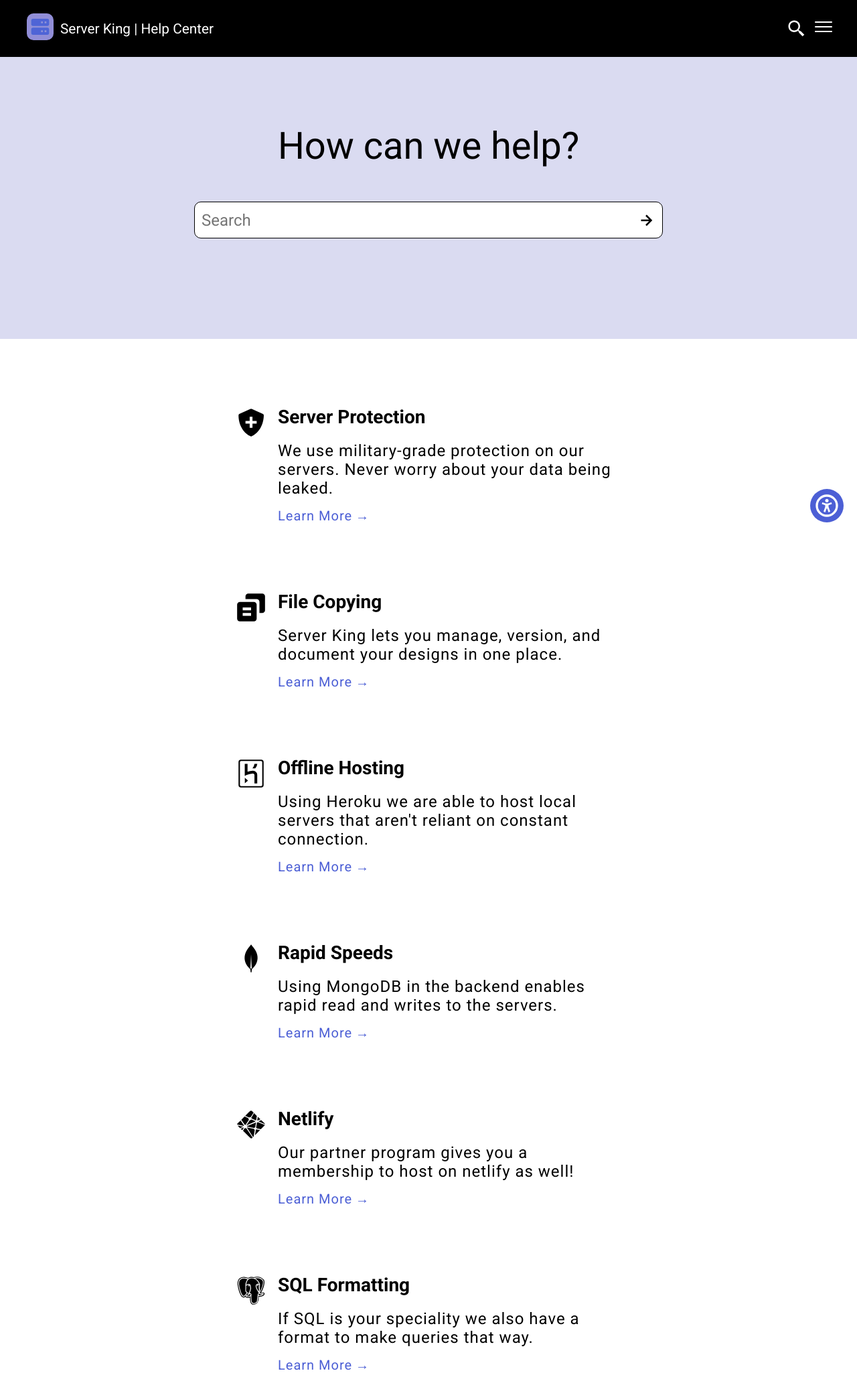
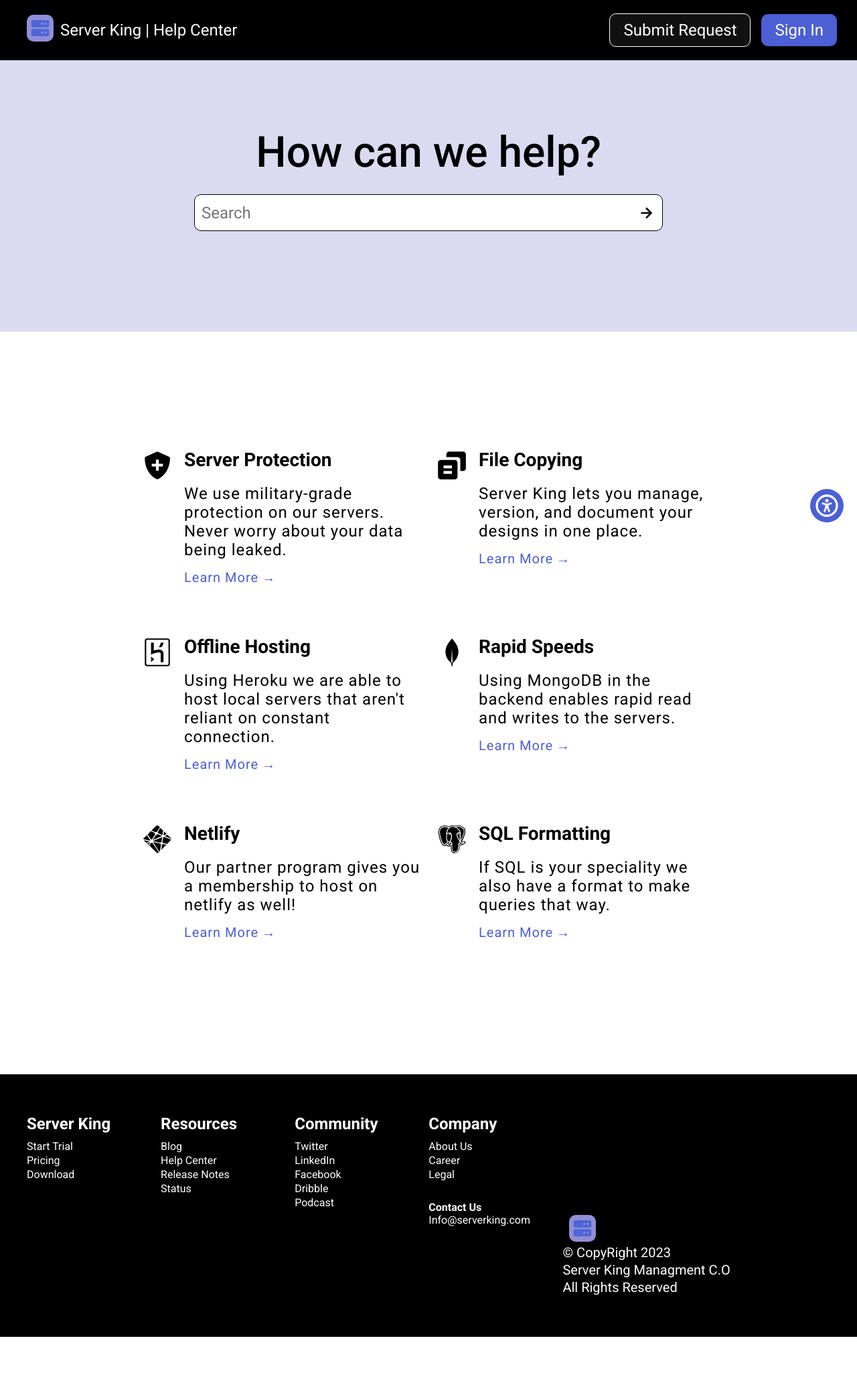
Before and after one commit to DavidBThomp/Frontend-Practice, a plain HTML site: page Abstract/index.html in a window 1280 px wide. Shown: the top 2053 px of the page at 67% size. After the commit the page ends 1996 px from the top, so only its background shows below. Drawn offline with Linux system fonts and the light colour scheme.

Commit message:
Abstract Completed

```diff
--- a/Abstract/index.html
+++ b/Abstract/index.html
@@ -6,10 +6,7 @@
     https://www.frontendpractice.com/projects/abstract
 
     For me:
-    Site needs to be respsonsive and Mobile First Built
-        This inlcudes Hamburger Menu
-    Make sure Enter Button works to search
-
+    Make sure Enter Button works to search X
     Arrow Button on Search doesn't change color
  -->
 
@@ -50,6 +47,13 @@
                         <img src="./assets/hamIcon.svg" alt="" class="rightIcons">
                     </a>
                 </div>
+
+                <div class="navButtons">
+                    <ul>
+                        <li><a href="#" class=""><button>Submit Request</button></a></li>
+                        <li><a href="#"><button id="signIn">Sign In</button></a></li>
+                    </ul>
+                </div>
             </div>
             <div class="navBarLinks">
                 <ul>
@@ -63,7 +67,7 @@
     <main>
         <section class="searchSection">
             <h1>How can we help?</h1>
-            <form action="" method="post" class="posRel">
+            <form action="" method="post" class="posRel" onsubmit="return false">
                 <div>
                     <label for="serachHelp"></label>
                     <input type="search" name="serachHelp" id="searchHelp" placeholder="Search">
@@ -153,6 +157,7 @@
                 <a href="#">Release Notes</a>
                 <a href="#">Status</a>
             </div>
+            <div class="footerSec"></div>
             <div class="footerSec">
                 <h3>
                     Community
@@ -175,10 +180,12 @@
             </div>
 
             <div id="copyRight">
-                <img src="./assets/bxs-server.svg" alt="" id="logo">
-                <p>&#169 CopyRight 2023</p>
-                <p>Server King Managment C.O</p>
-                <p>All Rights Reserved</p>
+                <div id="align-left">
+                    <img src="./assets/bxs-server.svg" alt="" id="logo">
+                    <p>&#169 CopyRight 2023</p>
+                    <p>Server King Managment C.O</p>
+                    <p>All Rights Reserved</p>
+                </div>
             </div>
         </div>
 
--- a/Abstract/style.css
+++ b/Abstract/style.css
@@ -267,7 +267,7 @@
 }
 
 .footerSec h3 {
-    font-size: 1.25rem;
+    font-size: 1.5rem;
     margin: 0 0 10px 0;
 }
 
@@ -286,6 +286,14 @@
 
 #copyRight {
     flex-grow: 1;
+}
+
+.footerSec:nth-child(3) {
+    display: none;
+}
+
+.navButtons {
+    display: none;
 }
 
 
@@ -325,11 +333,134 @@
         margin: 100px auto 0;
     }
 
-    footer .flex {
-        width: 50%
+    .footerSec {
+        flex: 33.3%;
+        margin: 0 0 30px 0;
+        flex-grow: 0;
     }
 
     #copyRight {
-        display: inline-block
+        /* align-self: flex-end; */
+        flex-grow: 0;
+        width: 33.3%
+    }
+
+    #copyRight #logo {
+        margin: 60px 0 0 0;
+    }
+
+    footer {
+        padding: 60px 40px;
     }
 }
+
+@media (min-width:1024px) {
+    nav {
+        font-size: 1.5rem;
+    }
+
+    .searchSection h1 {
+        font-size: 4rem;
+        font-weight: 500;
+        margin: 0 0 25px;
+    }
+
+    .itemsContainer .flex {
+        flex: 1 1 50%;
+        padding: 0 10px;
+        margin: 75px auto 0;
+    }
+
+    .itemsContainer {
+        flex-direction: row;
+        flex-wrap: wrap;
+        max-width: 900px;
+    }
+
+    footer {
+        margin: 200px 0 0 0;
+    }
+
+    .footerSec {
+        flex: 1;
+    }
+
+    .footerSec:nth-child(3) {
+        display: none;
+    }
+
+    #copyRight #logo {
+        margin: 150px 0 0 10px;
+    }
+
+    /* Remove Hamburger */
+    #rightNav {
+        display: none;
+    }
+
+    .navButtons {
+        display: inline-block;
+    }
+
+    .navButtons ul,
+    .navButtons button,
+    .navButtons li {
+        display: inline-block;
+        text-decoration: none;
+        background-color: black;
+        color: white;
+        list-style-type: none;
+        border: none;
+    }
+
+    .navButtons button {
+        background-color: #111;
+        border-radius: 10px;
+        font-size: 1.5rem;
+        padding: 10px 20px;
+        border: white 1px solid
+    }
+
+    .navButtons #signIn {
+        background-color: var(--primary);
+        border: none;
+        margin: 0 0 0 10px;
+    }
+
+    .navBarLinks {
+        display: none;
+    }
+}
+
+@media (min-width: 1440px) {
+    .itemsContainer {
+        flex-direction: row;
+        flex-wrap: wrap;
+        max-width: 1600px;
+    }
+
+    #copyRight  {
+        text-align: right;
+    }
+
+    #copyRight #align-left {
+        text-align: left;
+        display: inline-block;
+    }
+
+    #navProps {
+        max-width: 1600px;
+        margin: 0 auto;
+    }
+
+    nav {
+        padding: 20px 100px;
+    }
+}
+
+@media (min-width: 1600px) {
+    footer .flex{
+        max-width: 1600px;;
+        margin: 0 auto;
+    }
+}
```
